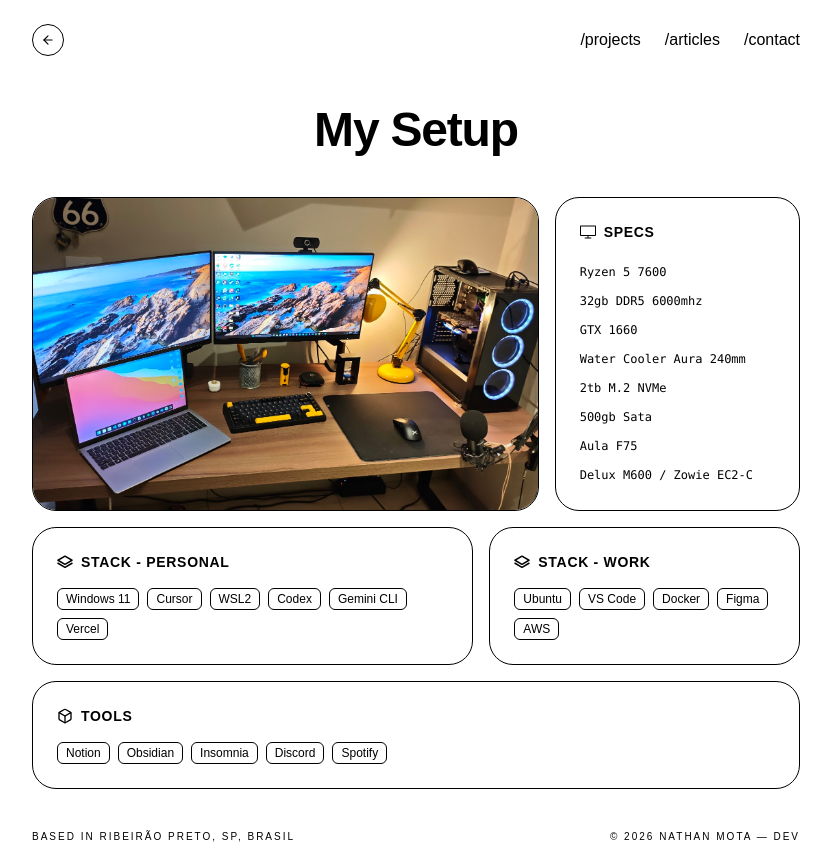
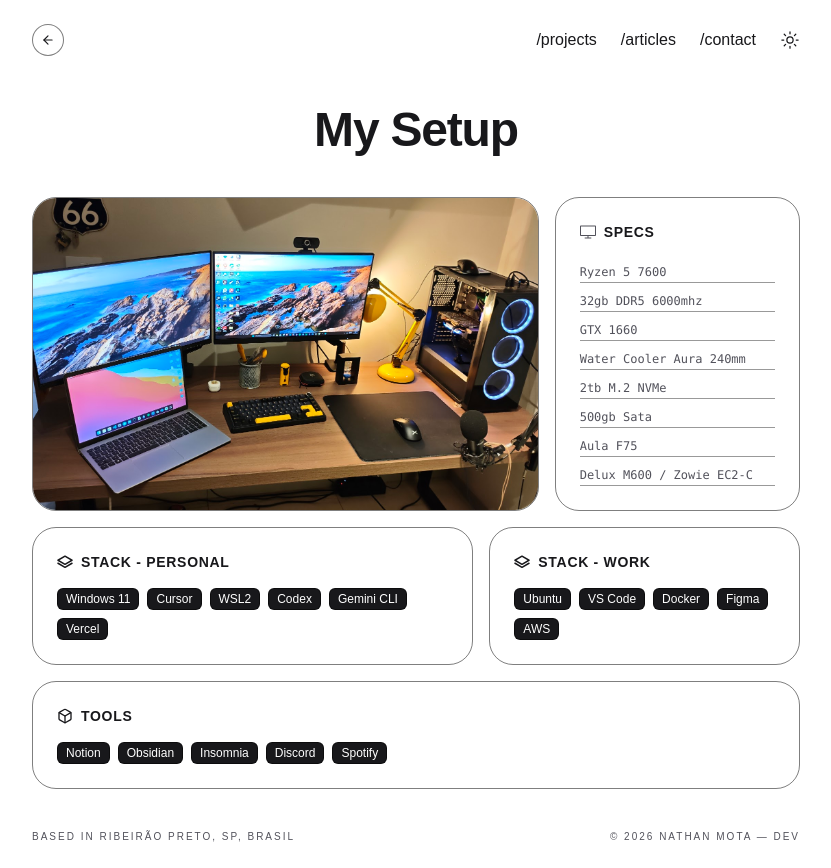
Before and after one commit to nathanmota-dev/portfolio-v2, a Next.js app: page /setup in a window 1280 px wide. Shown: the whole page, without its empty margins (224-1055 px from the left). Built offline with nearby package versions, Linux system fonts and the light colour scheme.

Commit message:
feat: creating dark mode and theme toogle

```diff
--- a/app/globals.css
+++ b/app/globals.css
@@ -1,8 +1,41 @@
 @import "tailwindcss";
 
+@theme inline {
+  --color-background: var(--background);
+  --color-foreground: var(--foreground);
+  --color-border: var(--border);
+  --color-muted: var(--muted);
+  --color-muted-foreground: var(--muted-foreground);
+  --color-primary: var(--primary);
+}
+
+:root {
+  --background: #ffffff;
+  --foreground: #18181b;
+  --border: #000;
+  --muted: #f4f4f5;
+  --muted-foreground: #52525b;
+  --primary: #7c3aed;
+}
+
+.dark {
+  --background: #18181b;
+  --foreground: #f4f4f5;
+  --border: #fff;
+  --muted: #27272a;
+  --muted-foreground: #a1a1aa;
+  --primary: #8b5cf6;
+}
+
 body {
+  @apply bg-background text-foreground;
   font-family: Arial, Helvetica, sans-serif;
 }
+
+.dark body {
+  @apply bg-background text-foreground;
+}
+
 
 article {
   @apply flex flex-col gap-y-4;
--- a/components/navbar/navbar.tsx
+++ b/components/navbar/navbar.tsx
@@ -4,6 +4,7 @@
 import { usePathname } from "next/navigation"
 import { FiArrowLeft } from "react-icons/fi"
 import { Button } from "../button/button"
+import { ThemeToggle } from "../theme-toggle/theme-toggle"
 
 export default function Navbar() {
     const pathname = usePathname()
@@ -24,9 +25,10 @@
                     </Button>
                 )}
                 <div className="flex items-center gap-4 md:gap-6">
-                    <a href="/projects" className="nav-link">/projects</a>
-                    <a href="/articles" className="nav-link">/articles</a>
-                    <a href="/contact" className="nav-link">/contact</a>
+                    <Link href="/projects" className="nav-link">/projects</Link>
+                    <Link href="/articles" className="nav-link">/articles</Link>
+                    <Link href="/contact" className="nav-link">/contact</Link>
+                    <ThemeToggle />
                 </div>
             </nav>
         </div>
--- /dev/null
+++ b/components/theme-toggle/theme-toggle.tsx
@@ -0,0 +1,63 @@
+"use client";
+
+import { IoMoonOutline } from "react-icons/io5";
+import { IoSunnyOutline } from "react-icons/io5";
+import { useEffect, useState } from "react";
+
+function isThemeSetToDark() {
+    if (typeof window === "undefined") return false;
+
+    return (
+        localStorage.theme === "dark" ||
+        (!("theme" in localStorage) &&
+            window.matchMedia("(prefers-color-scheme: dark)").matches)
+    );
+}
+
+export function ThemeToggle() {
+    const [isDarkMode, setIsDarkMode] = useState(false);
+
+    useEffect(() => {
+        const darkMode = isThemeSetToDark();
+
+        if (darkMode) {
+            document.documentElement.classList.add("dark");
+        } else {
+            document.documentElement.classList.remove("dark");
+        }
+
+        setIsDarkMode(darkMode);
+    }, []);
+
+    const toggleTheme = () => {
+        if (isDarkMode) {
+            localStorage.theme = "light";
+            document.documentElement.classList.remove("dark");
+            setIsDarkMode(false);
+        } else {
+            localStorage.theme = "dark";
+            document.documentElement.classList.add("dark");
+            setIsDarkMode(true);
+        }
+    };
+
+    return (
+        <button
+            onClick={toggleTheme}
+            className="group relative flex items-center"
+            aria-label="Toggle theme"
+        >
+            {isDarkMode ? (
+                <IoMoonOutline
+                    strokeWidth={1.4}
+                    className="size-5 fill-gray-700 transition-transform"
+                />
+            ) : (
+                <IoSunnyOutline
+                    strokeWidth={1.4}
+                    className="size-5 fill-yellow-300 transition-transform sm:hover:rotate-45"
+                />
+            )}
+        </button>
+    );
+}
```
